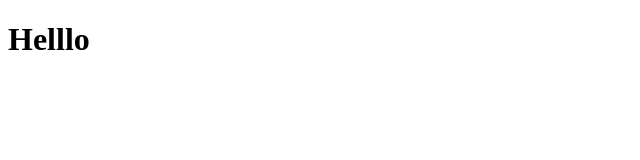
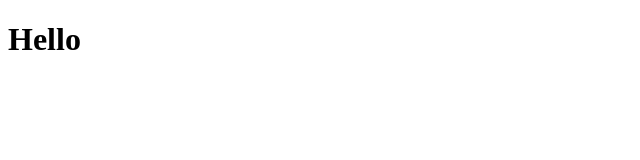
Before and after one commit to Suryavanshi11444/Bharattech, a plain HTML site: page page.html in a window 1280 px wide. Shown: the full height of the page, 0-640 px from the left. Drawn offline with Linux system fonts and the light colour scheme.

Commit message:
Update page.html

```diff
--- a/page.html
+++ b/page.html
@@ -6,6 +6,6 @@
     <title>Document</title>
 </head>
 <body>
-    <h1>Helllo</h1>
+    <h1>Hello</h1>
 </body>
 </html>
```
